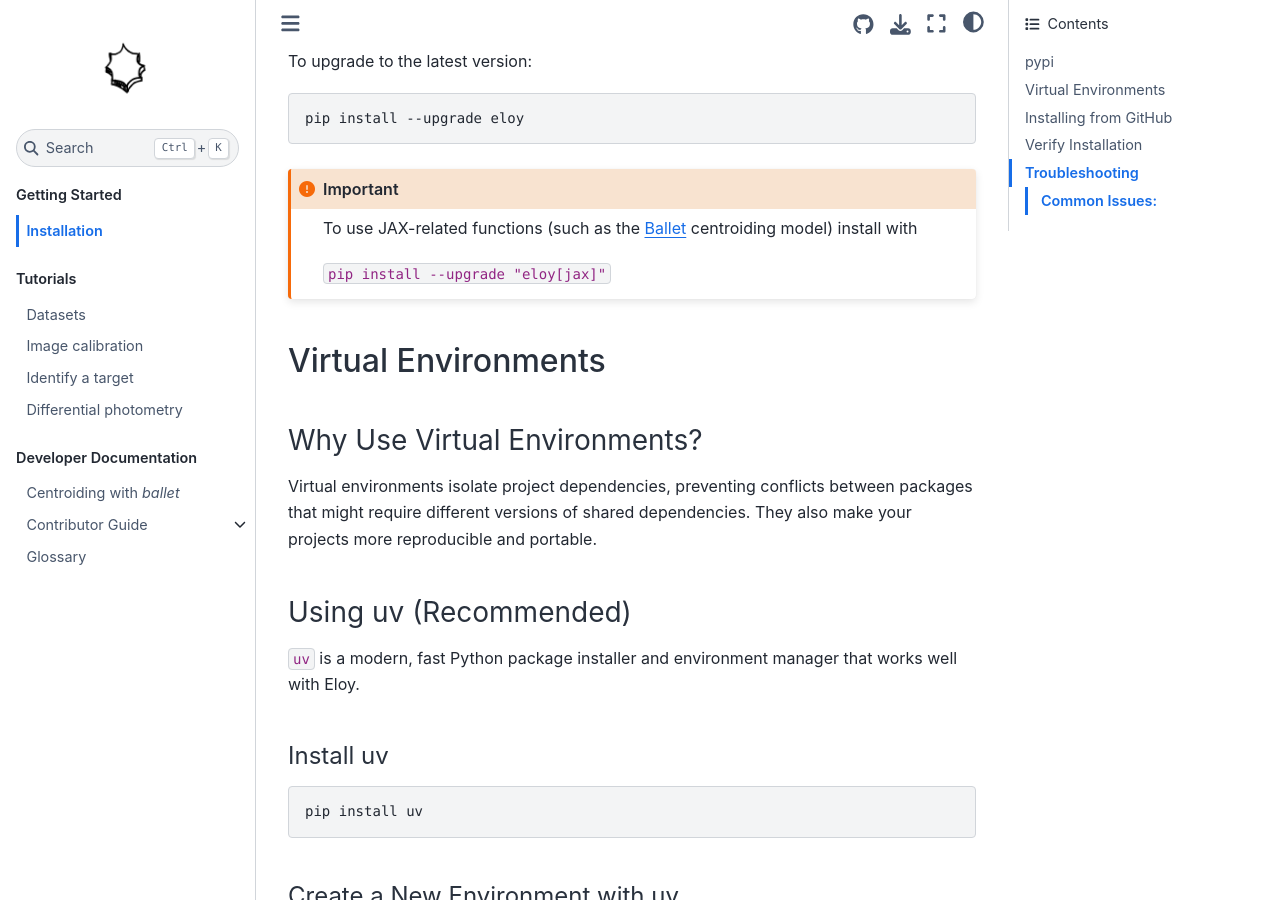
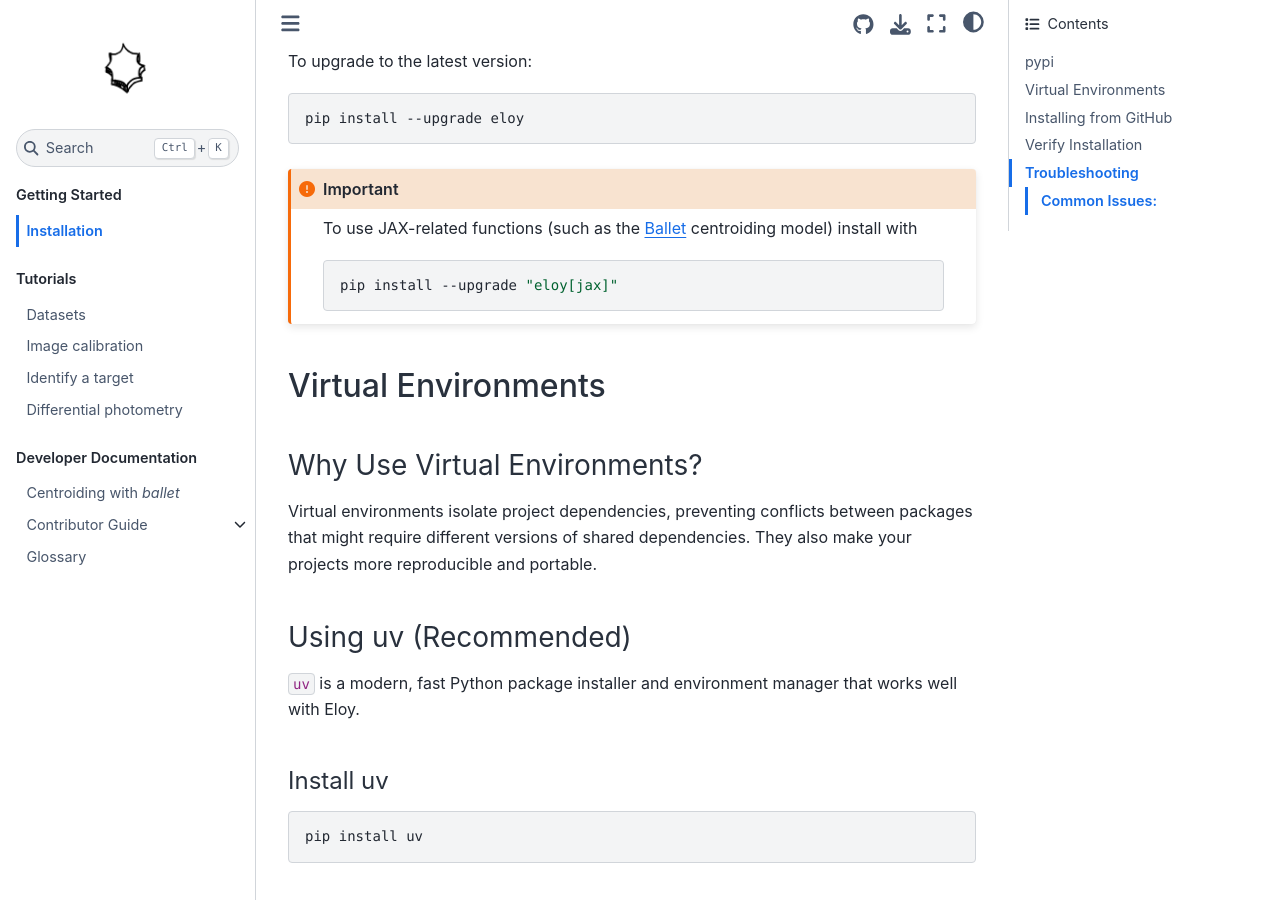
Before and after one commit to lgrcia/eloy, a Sphinx documentation site: the page built from docs/install.md, in a window 1280 px wide and 900 px high, scrolled down 392 px. Built offline with Sphinx 7.4.7 and the Sphinx Book theme 1.1.4, drawn with Linux system fonts in a browser that asks for light colours; pages that are not in the unit, such as notebooks, are missing from menus; the version number is read from the project's files by our own code.

Commit message:
fix: add note on installing jax deps

````diff
--- a/docs/install.md
+++ b/docs/install.md
@@ -20,12 +20,14 @@
 pip install --upgrade eloy
 ```
 
-```{important}
+:::{important}
 To use JAX-related functions (such as the [Ballet](eloy.ballet.model.Ballet) centroiding model) install with
 
-`pip install --upgrade "eloy[jax]"`
+```bash
+pip install --upgrade "eloy[jax]"
+```
 
-```
+:::
 
 
 ## Virtual Environments
````
Also changed, not shown: docs/ballet.ipynb.
